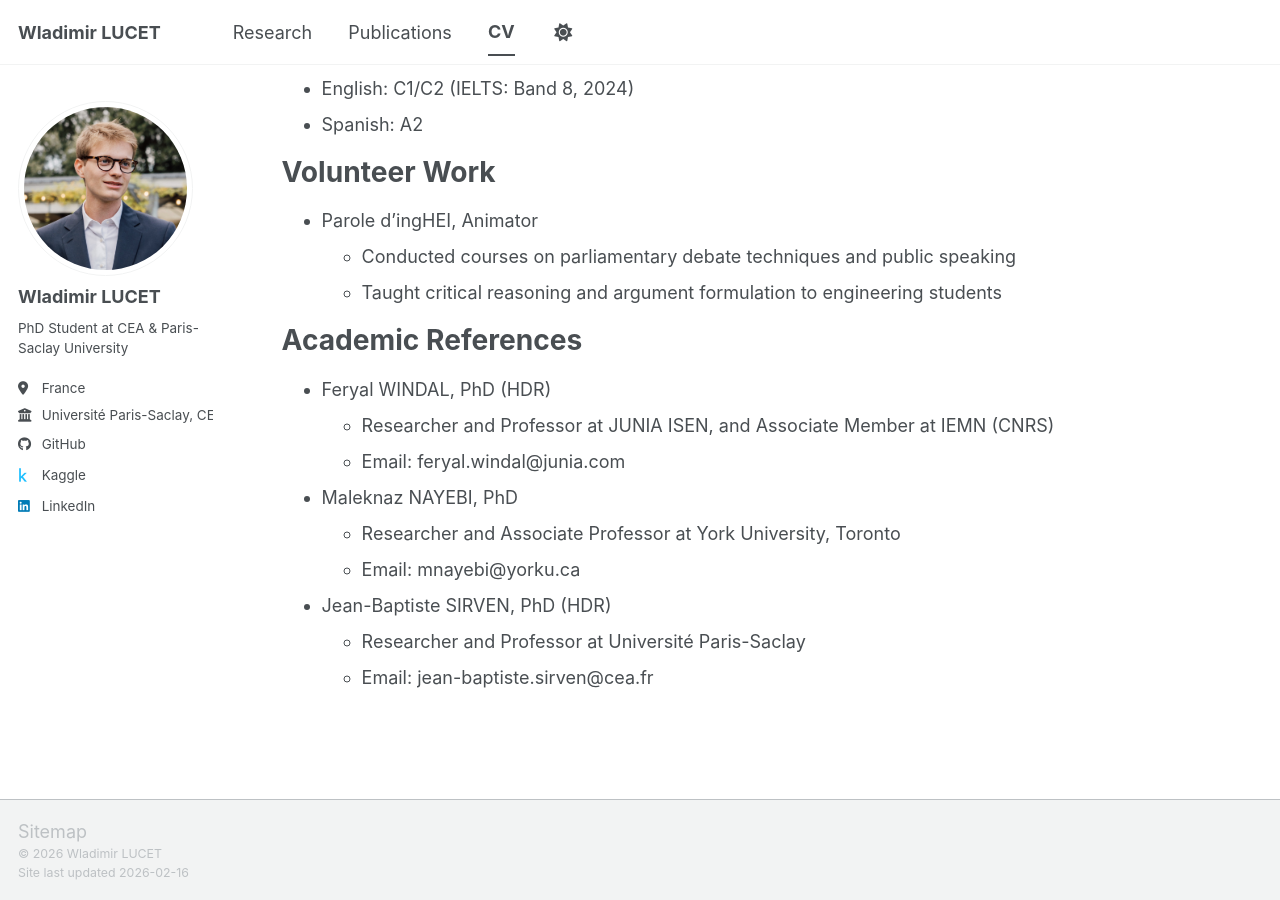
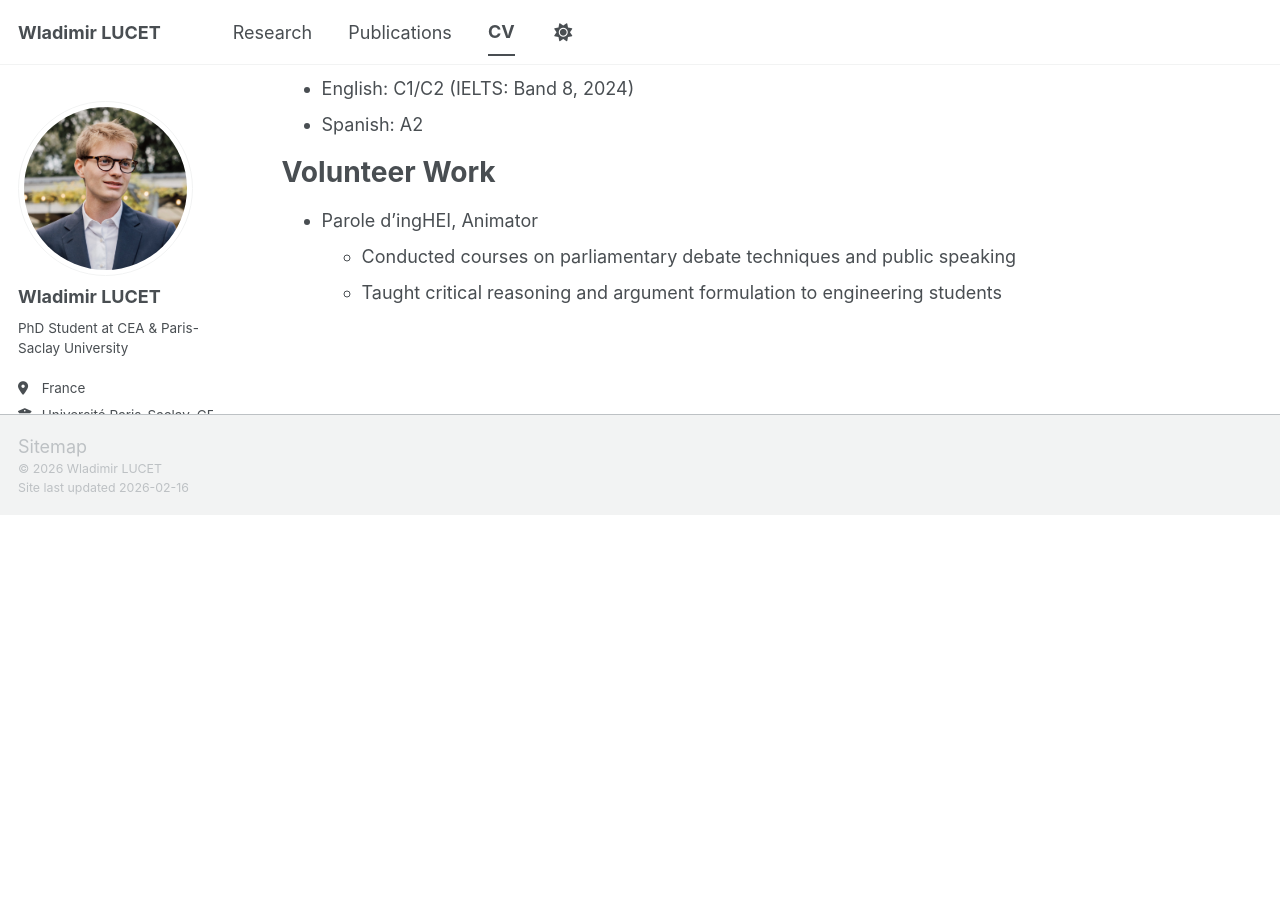
Before and after one commit to WladimirLct/wladimirlct.github.io, a Jekyll site: the page built from _pages/cv.md, in a window 1280 px wide and 900 px high, scrolled down 2427 px. Built offline with Jekyll 4.4.1, drawn with Linux system fonts in a browser that asks for light colours; a script bundle is joined from its source files by our own code; library files that are not in the unit come from our copies; after the commit the page ends 2942 px from its top, so only the background shows below that.

Commit message:
Rm references

```diff
--- a/_pages/cv.md
+++ b/_pages/cv.md
@@ -105,17 +105,3 @@ Talks
   <ul>{% for post in site.talks reversed %}
     {% include archive-single-talk-cv.html  %}
   {% endfor %}</ul> -->
-
-Academic References
-======
-* Feryal WINDAL, PhD (HDR)
-  * Researcher and Professor at JUNIA ISEN, and Associate Member at IEMN (CNRS)
-  * Email: feryal.windal@junia.com
-
-* Maleknaz NAYEBI, PhD
-  * Researcher and Associate Professor at York University, Toronto
-  * Email: mnayebi@yorku.ca
-
-* Jean-Baptiste SIRVEN, PhD (HDR)
-  * Researcher and Professor at Université Paris-Saclay
-  * Email: jean-baptiste.sirven@cea.fr
```
